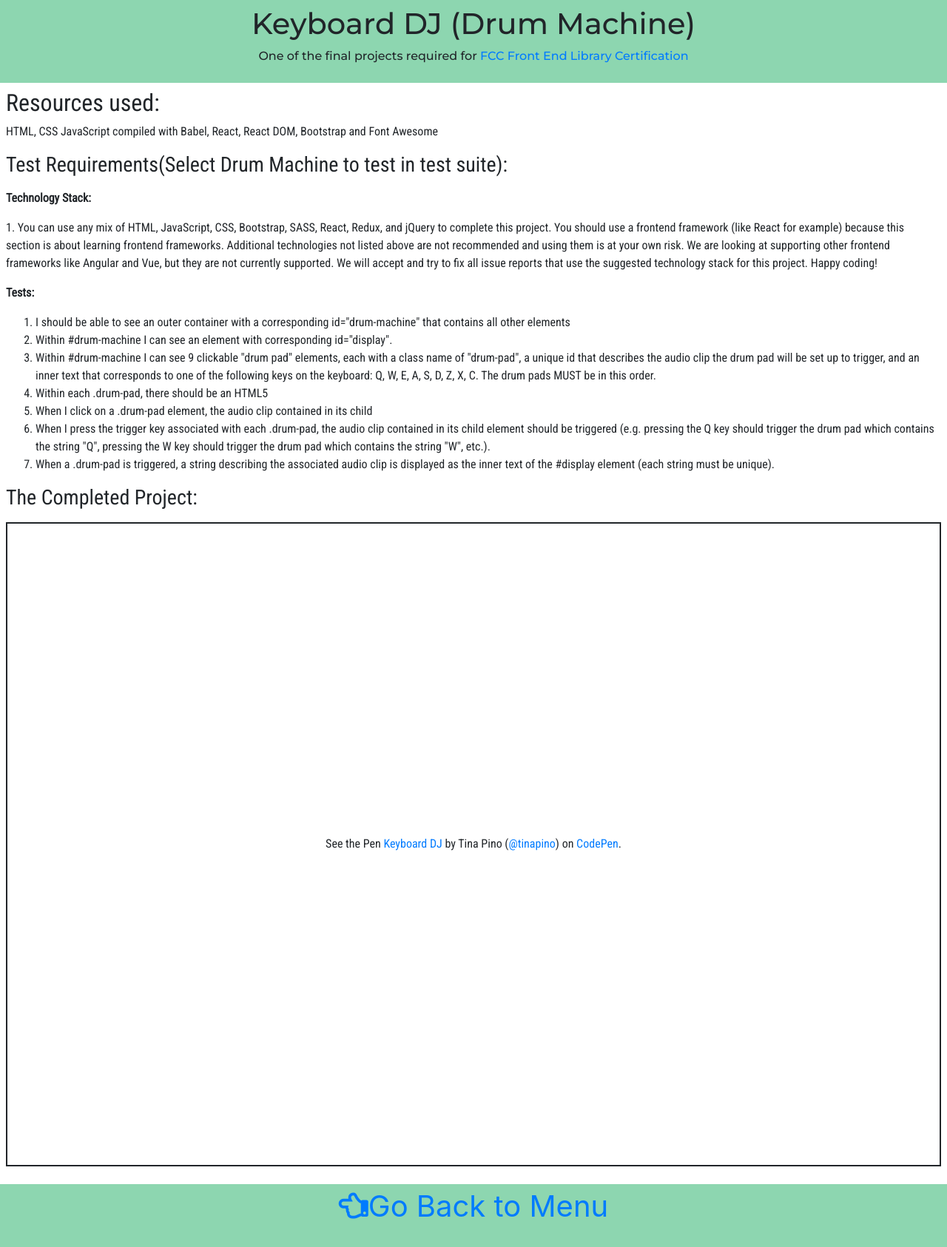
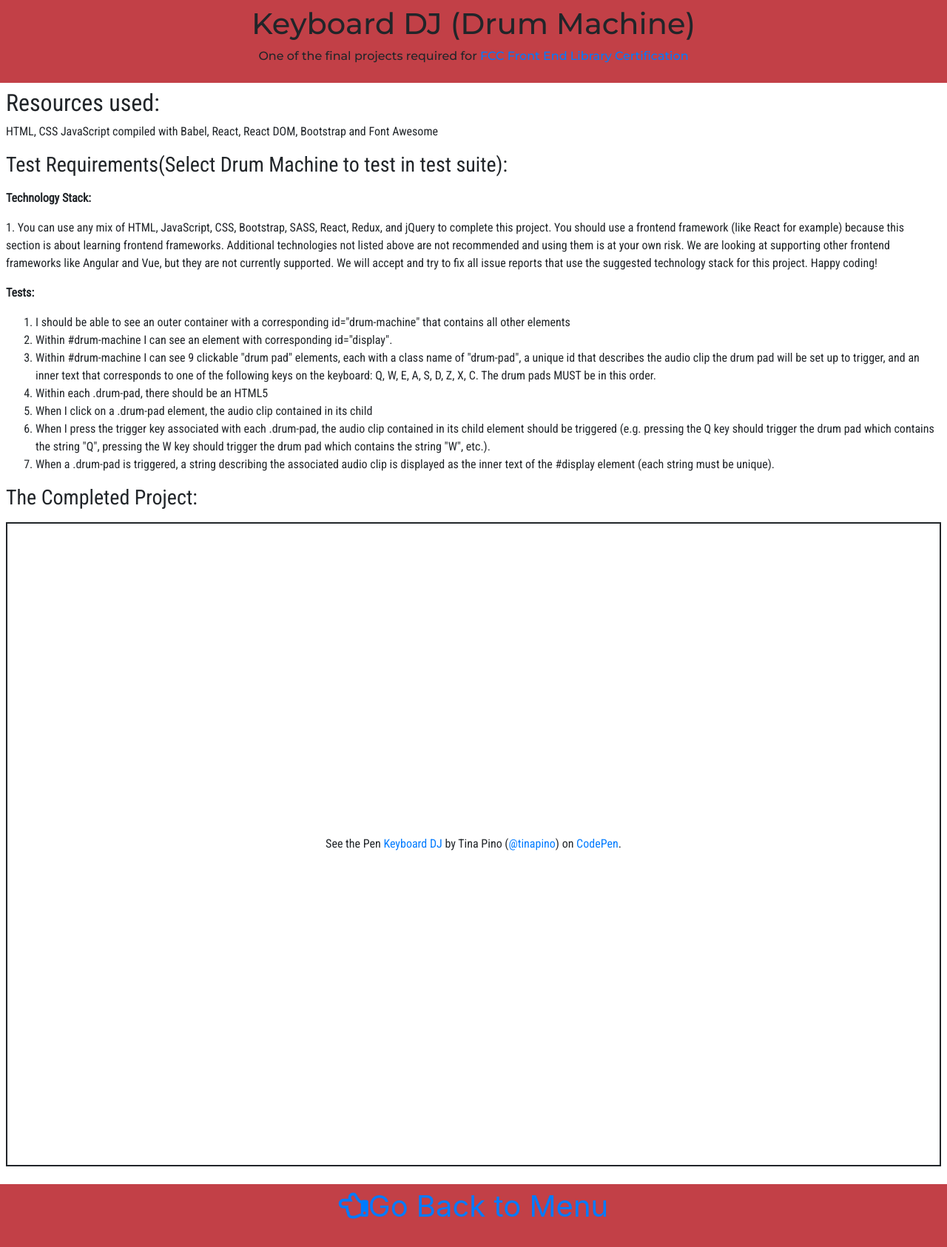
Before and after one commit to TinaPino/dj, a plain HTML site: page index.html in a window 1280 px wide. Shown: the whole page at 74% size. Drawn offline with nearby package versions, Linux system fonts and the light colour scheme; a script that the page names is missing.

Commit message:
header and foot bg color

```diff
--- a/drumbling.css
+++ b/drumbling.css
@@ -7,7 +7,7 @@ padding: .5em;
 
 .header{
   font-family: 'Montserrat', sans-serif;
-  background-color: #8dd6b0;
+  background-color: #c24047;
   padding: .5em;
 }
 
@@ -18,5 +18,5 @@ padding: .5em;
 .footer{
   font-size: 2.5em;
   padding:  0em 0em 1em 0em;
-  background-color: #8dd6b0;
+  background-color: #c24047;
 }
```
